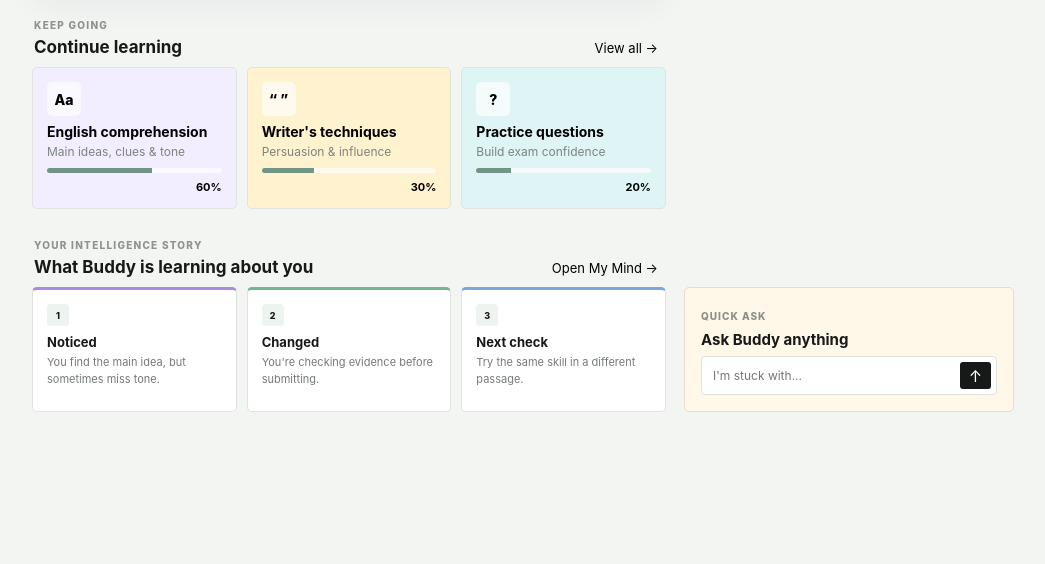
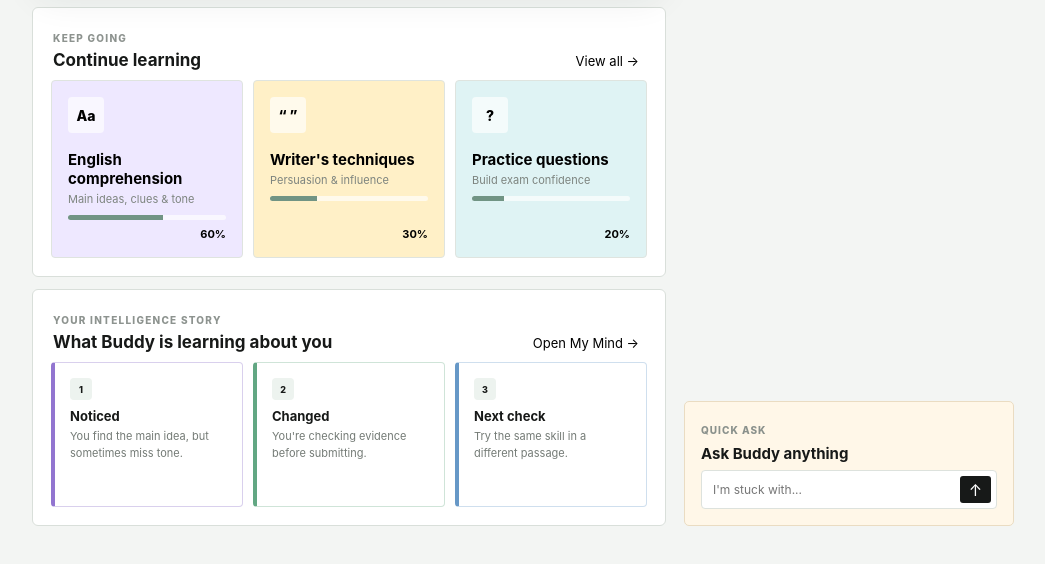
Before and after one commit to babybink-boop/child-intelligence-master, a plain HTML site: page index.html in a window 1280 px wide. Shown: the part 1560-2124 px from the top of the page, without its empty margins (234-1279 px from the left). Before the commit the page ends 2035 px from the top, so only its background shows below. Drawn offline with Linux system fonts and the light colour scheme.

Commit message:
Make supporting dashboard modules visibly denser and academic

```diff
--- a/styles.css
+++ b/styles.css
@@ -151,3 +151,15 @@
 .storyRow{gap:10px}.storyRow>div{min-height:125px;border:1px solid #dfe4df;border-radius:5px;padding:14px;box-shadow:none;background:#fff}.storyRow>div:nth-child(1){border-top:3px solid #a78be5}.storyRow>div:nth-child(2){border-top:3px solid #72b694}.storyRow>div:nth-child(3){border-top:3px solid #79a9d8}.storyRow span{width:22px;height:22px;font-size:9px;border-radius:4px}.storyRow b{font-size:13px;margin:8px 0 4px}.storyRow p{font-size:11px}
 .homeRight{gap:12px}.rightCard{border:1px solid #dfe4df;border-radius:5px;padding:16px;box-shadow:none;background:#fff}.rightCard:first-child{background:#fff}.rightCard h3{font-size:15px;margin:6px 0}.rightCard p{font-size:11px}.compactStats{gap:7px}.compactStats>div{border:1px solid #e4e7e4;border-radius:4px;background:#f8f9f8;padding:10px}.compactStats b{font-size:20px}.compactStats span{font-size:9px}.buddyInsight{background:#f7f1ff;border-color:#ded1f2}.nextCard{background:#eef7ff;border-color:#d0e2f1}.askCard{background:#fff7e8;border-color:#eadcc2}.askCard>div{border-radius:4px}.askCard button{border-radius:3px}
 @media(max-width:750px){.learningRail>button{min-height:105px}.storyRow>div{min-height:105px}}
+
+/* Strong visual change for supporting modules */
+.continueArea,.intelligenceStory{border:1px solid #d9dfda!important;border-radius:6px!important;background:#fff!important;box-shadow:none!important;padding:18px!important}
+.learningRail{grid-template-columns:repeat(3,1fr)!important;gap:10px!important}
+.learningRail>button{min-height:170px!important;border-radius:4px!important;padding:16px!important;display:flex!important;flex-direction:column!important;align-items:flex-start!important;box-shadow:none!important}
+.learningRail>button:nth-child(1){background:#eee8ff!important}.learningRail>button:nth-child(2){background:#fff0c7!important}.learningRail>button:nth-child(3){background:#dff3f4!important}
+.learningRail .tileIcon{width:36px!important;height:36px!important;border-radius:4px!important;margin-bottom:10px!important}
+.learningRail b{font-size:15px!important}.learningRail small{font-size:11px!important}.learningRail strong{margin-top:auto!important;align-self:flex-end!important}
+.storyRow{gap:10px!important}.storyRow>div{border-radius:4px!important;min-height:145px!important;padding:15px!important;box-shadow:none!important;background:#fff!important}
+.storyRow>div:nth-child(1){border:1px solid #d9d0ed!important;border-left:4px solid #9275d0!important}.storyRow>div:nth-child(2){border:1px solid #cfe4d8!important;border-left:4px solid #62a783!important}.storyRow>div:nth-child(3){border:1px solid #cfdfee!important;border-left:4px solid #6798c7!important}
+.rightCard{border-radius:5px!important;box-shadow:none!important}.compactStats>div{border-radius:3px!important}
+@media(min-width:1101px){.continueArea{margin-top:18px!important}.intelligenceStory{margin-top:12px!important}}
```
